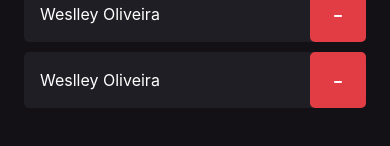
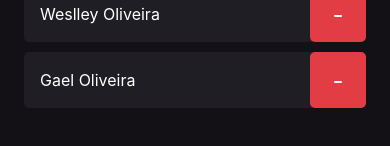
Before and after one commit to weslleyolli/ReactNative_Fundamentals, a React Native app: screen / in a window 390 px wide. Shown: the part 242-388 px from the top of the page. Built offline with nearby package versions, Linux system fonts and the light colour scheme.

Commit message:
using props in component

```diff
--- a/src/components/Participant/index.tsx
+++ b/src/components/Participant/index.tsx
@@ -1,10 +1,16 @@
 import { View, Text, TouchableOpacity } from "react-native"
 import { styles } from "./styles";
 
-export function Participant() {
+type Props = {
+    name: string;
+}
+
+export function Participant({ name }: Props ) {
     return (
         <View style={styles.container}>
-            <Text style={styles.name}>Weslley Oliveira</Text>
+            <Text style={styles.name}>
+                {name}
+            </Text>
 
             <TouchableOpacity style={styles.button}>
                 <Text style={styles.buttonText}> - </Text>
--- a/src/screens/Home/index.tsx
+++ b/src/screens/Home/index.tsx
@@ -26,8 +26,8 @@
                     <Text style={styles.buttonText}> + </Text>
                 </TouchableOpacity>
             </View>
-            <Participant />
-            <Participant />
+            <Participant name="Weslley Oliveira" />
+            <Participant name="Gael Oliveira"/>
         </View>
     )
 }
```
